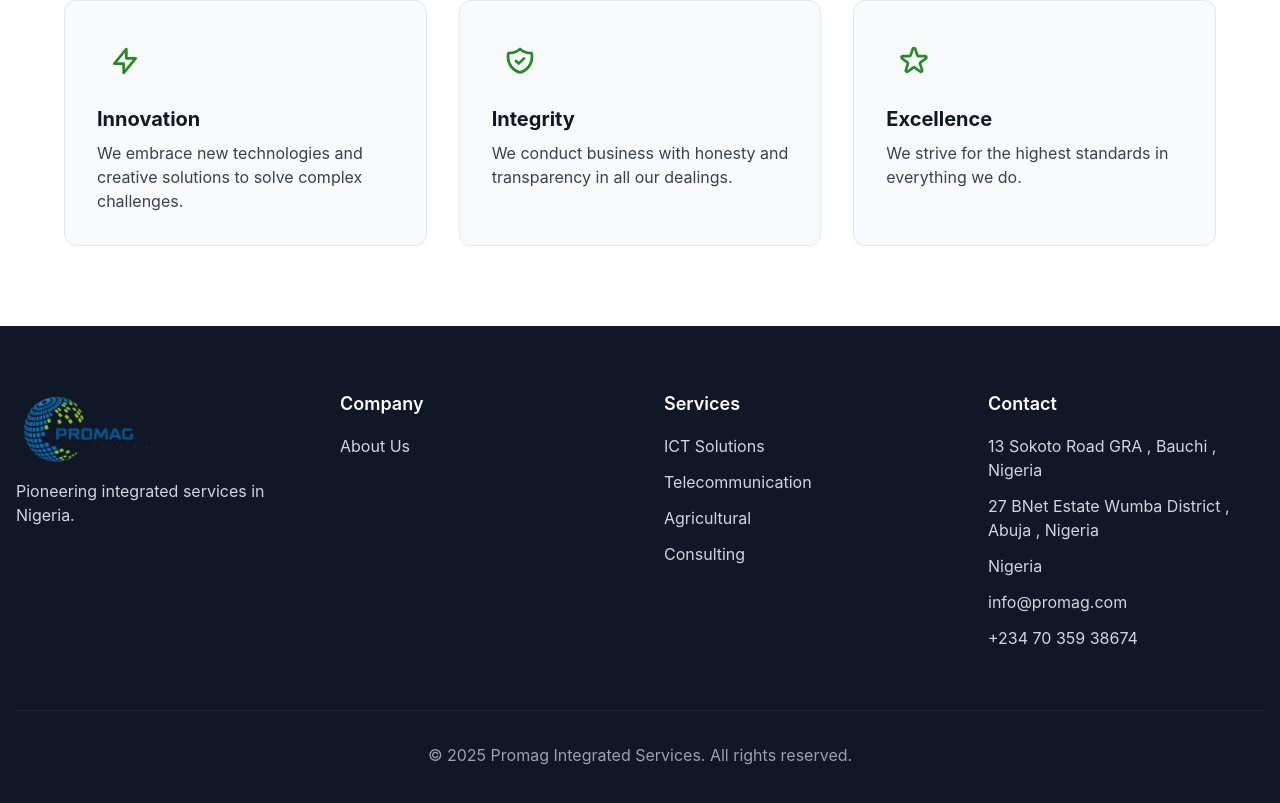
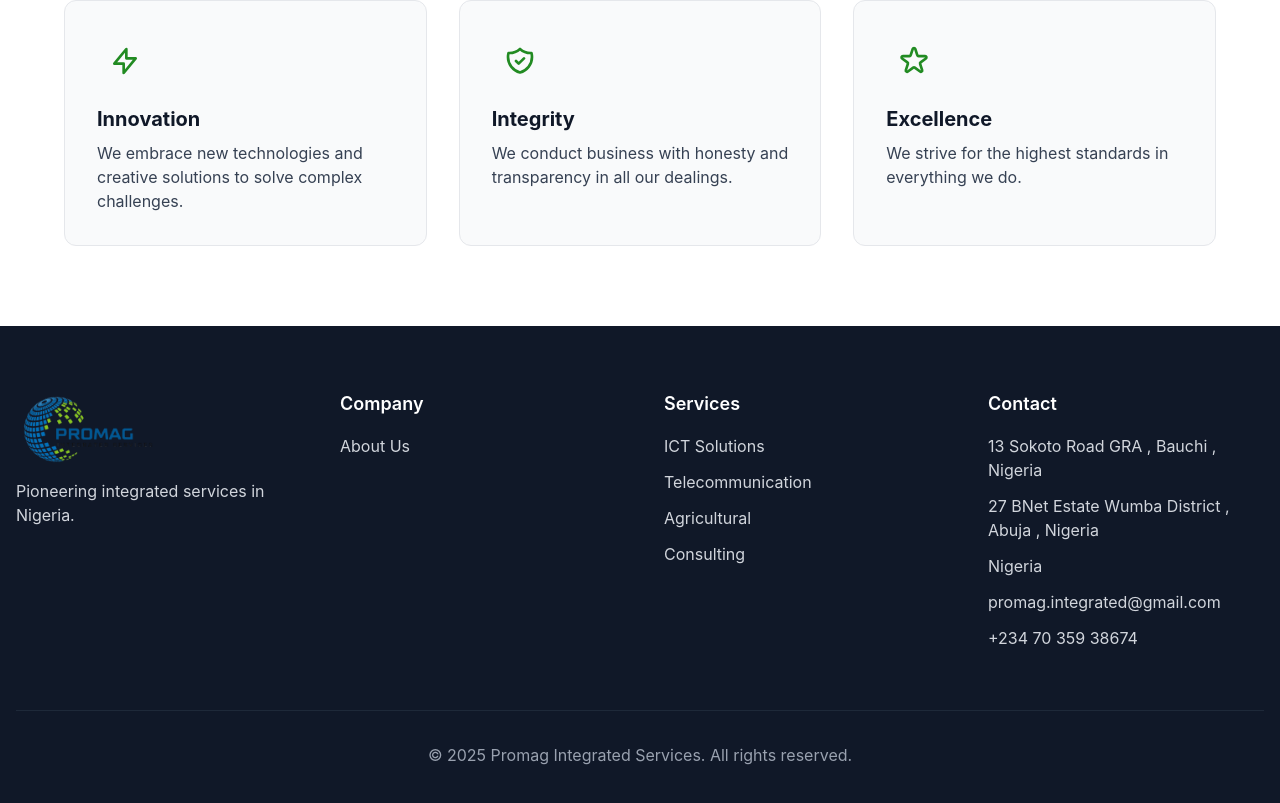
Before and after one commit to hilmi2004/PROMAG, a Next.js app: page /about in a window 1280 px wide. Shown: the part 1124-1927 px from the top of the page. Built offline with nearby package versions, Linux system fonts and the light colour scheme.

Commit message:
lets see

```diff
--- a/src/components/Footer.jsx
+++ b/src/components/Footer.jsx
@@ -74,7 +74,7 @@ const Footer = () => {
                             <p>13 Sokoto Road GRA , Bauchi , Nigeria</p>
                             <p>27 BNet Estate Wumba District , Abuja , Nigeria</p>
                             <p>Nigeria</p>
-                            <p>info@promag.com</p>
+                            <p>promag.integrated@gmail.com</p>
                             <p>+234 70 359 38674</p>
                             <p></p>
                         </address>
--- a/src/pages/contact.js
+++ b/src/pages/contact.js
@@ -107,7 +107,7 @@ const Contact = () => {
                             {submitStatus === 'error' && (
                                 <div className="mb-6 p-4 bg-red-50 text-red-700 border border-red-100 rounded-lg">
                                     <p className="font-medium">Something went wrong</p>
-                                    <p>Please try again later or contact us directly at info@promag.com</p>
+                                    <p>Please try again later or contact us directly at promag.integrated@gmail.com</p>
                                 </div>
                             )}
 
@@ -235,7 +235,7 @@ const Contact = () => {
                                     </div>
                                     <div>
                                         <h3 className="text-lg font-semibold mb-1">Email</h3>
-                                        <p className="text-gray-600">info@promag.com</p>
+                                        <p className="text-gray-600">promag.integrated@gmail.com</p>
                                         <p className="text-gray-600">support@promag.com</p>
                                     </div>
                                 </div>
```
